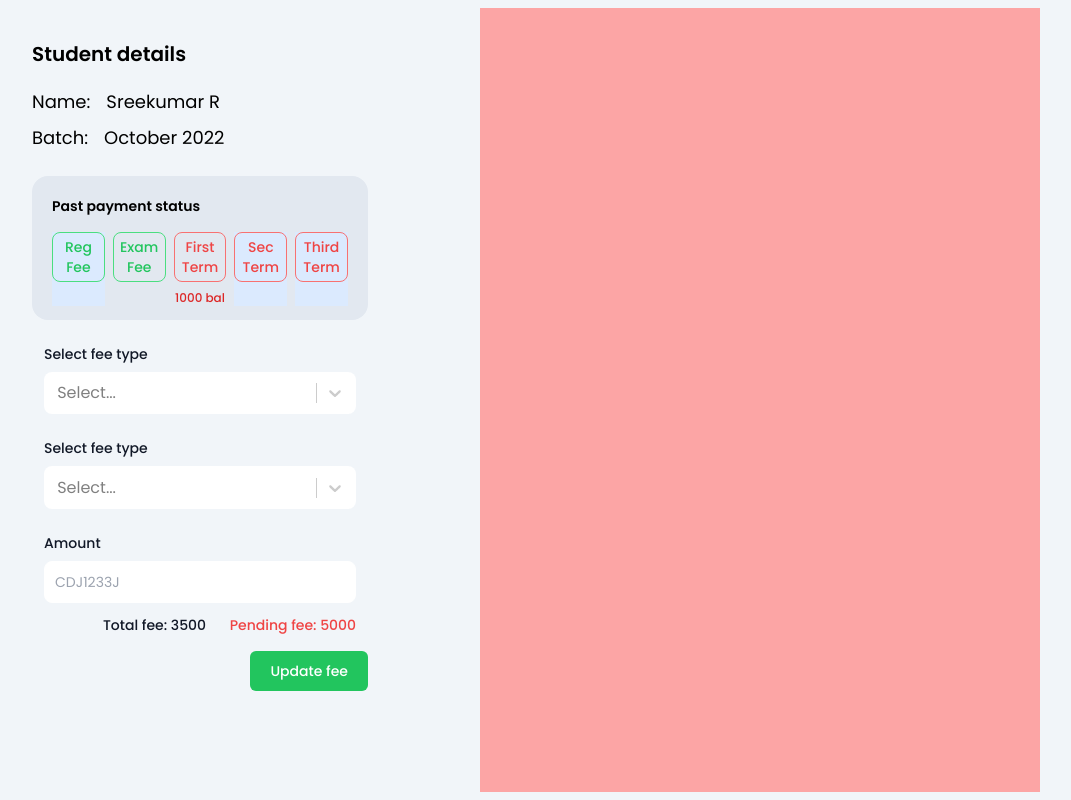
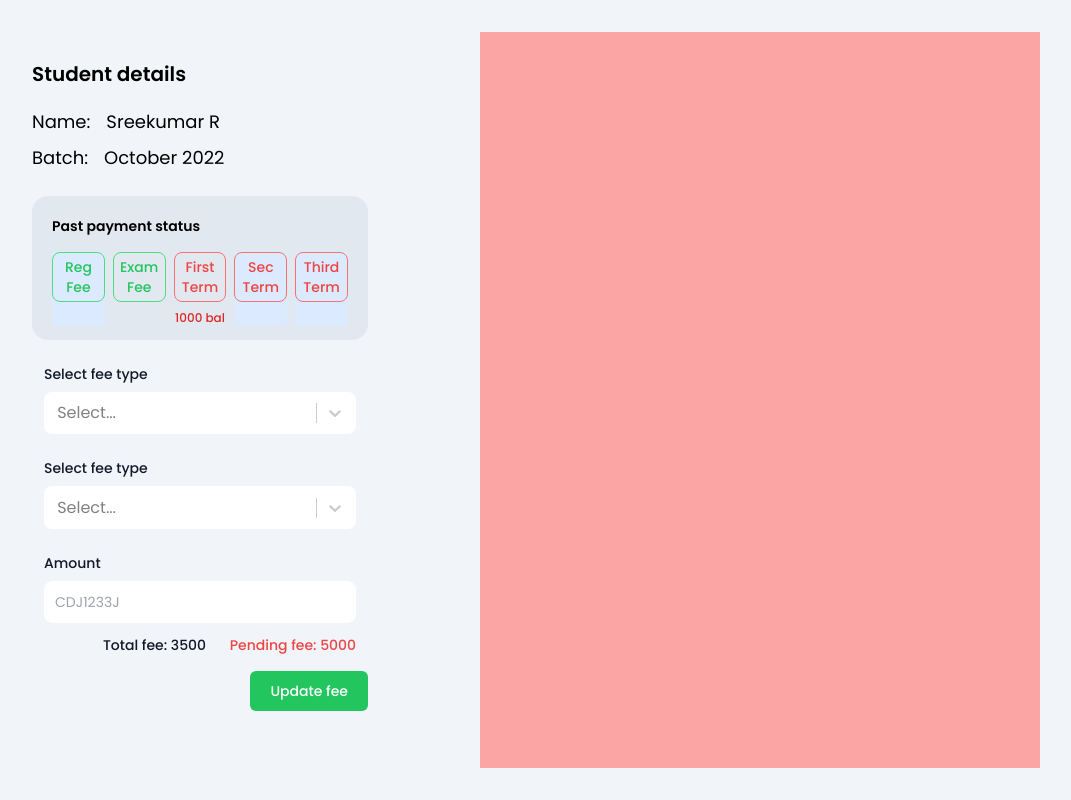
Before and after one commit to abie-x/lms-client, a React (Create React App) app: page /updateFee in a window 1280 px wide. Shown: the whole page, without its empty margins (160-1231 px from the left). Built offline with nearby package versions, Linux system fonts and the light colour scheme.

Commit message:
checking styling of payment screen

```diff
--- a/src/screens/UpdateFeeStatusScreen.js
+++ b/src/screens/UpdateFeeStatusScreen.js
@@ -43,8 +43,8 @@ const UpdateFeeStatusScreen = () => {
     ]
 
     return (
-        <div className="h-screen w-screen bg-slate-100 px-6 md:px-20 py-2 lg:grid lg:grid-cols-2 ">
-            <div className="h-full w-full md:px-28 lg:px-4 xl:px-28 md:py-10 pt-4 xl:-mt-2" >
+        <div className="h-screen w-screen bg-slate-100 px-6 md:px-20 py-8 lg:grid lg:grid-cols-2">
+            <div className="h-full w-full md:px-28 lg:px-4 xl:px-28 xl:mt-2 md:py-5 bg-slate-100" >
                 <h3 className="text-base md:text-xl font-semibold">Student details</h3>
                 <div className="mt-5 text-sm flex gap-4">
                     <h4 className="text-sm md:text-lg">Name: </h4>
```
